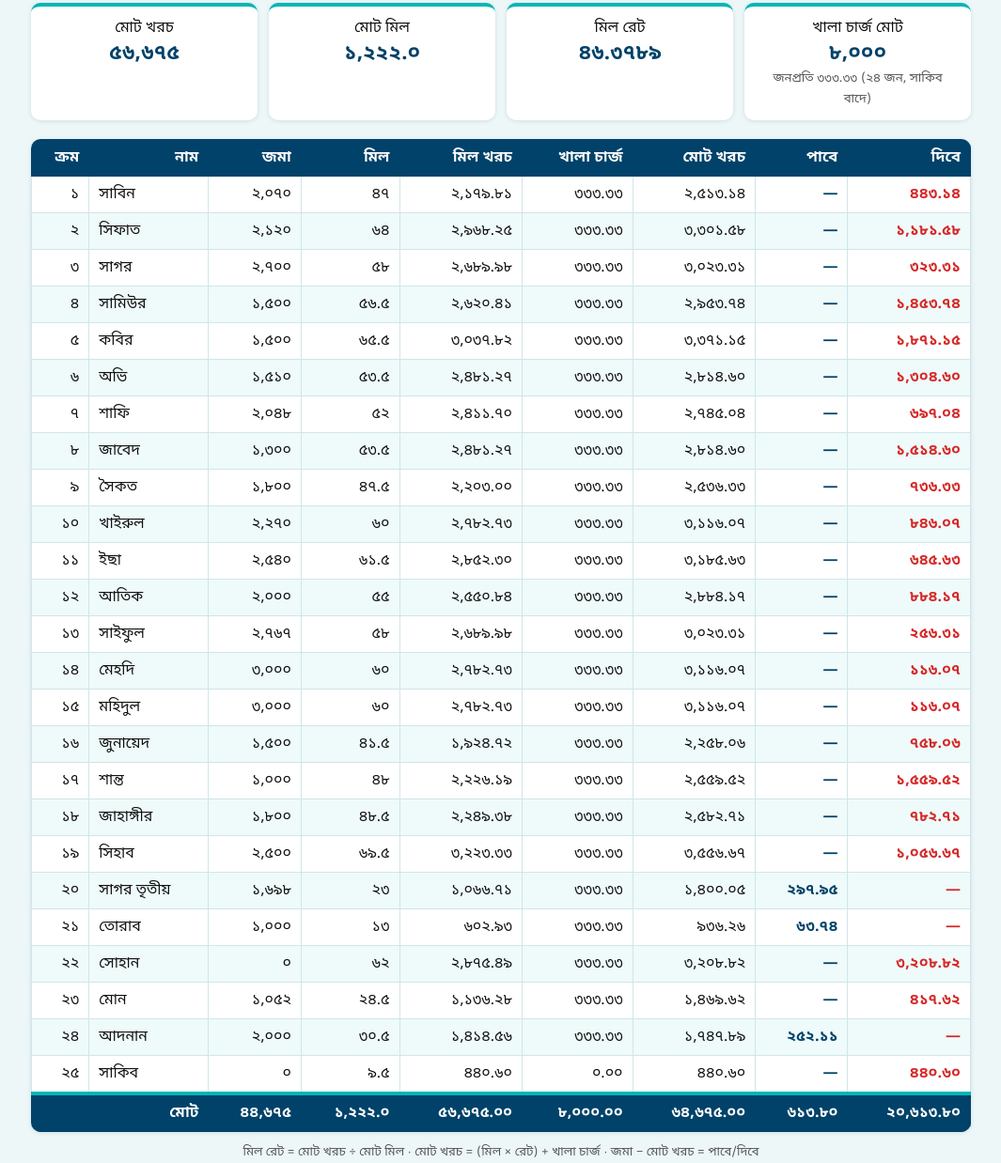
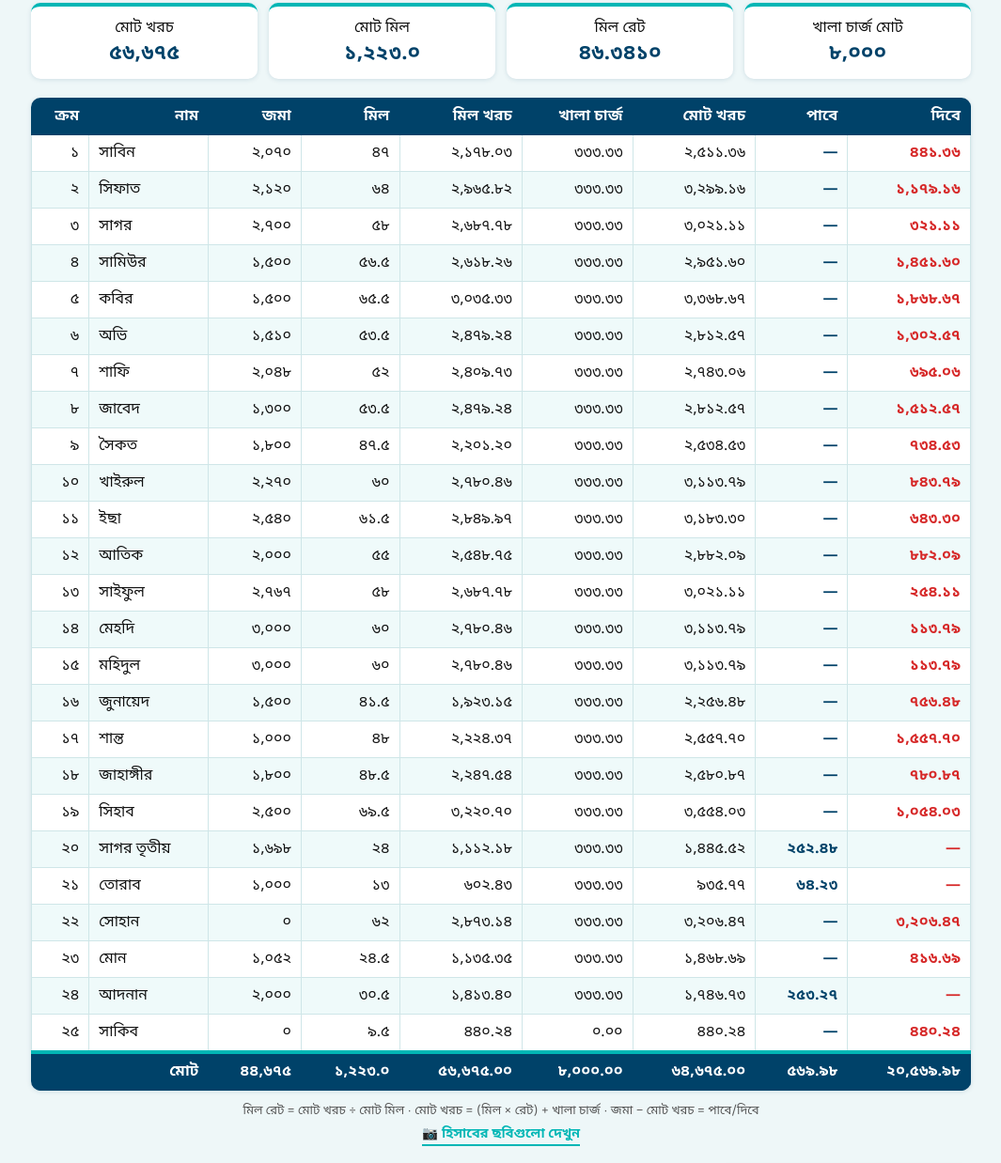
Before and after one commit to sumujnibeen/mill_hisab, a plain HTML site: page index.html in a window 1280 px wide. Shown: the part 331-1569 px from the top of the page at 94% size, without its empty margins (107-1172 px from the left). Drawn offline with Linux system fonts and the light colour scheme.

Commit message:
Update index.html

```diff
--- a/index.html
+++ b/index.html
@@ -264,9 +264,9 @@
 
     <div class="cards">
       <div class="card">মোট খরচ<b>৫৬,৬৭৫</b></div>
-      <div class="card">মোট মিল<b>১,২২২.০</b></div>
-      <div class="card">মিল রেট<b>৪৬.৩৭৮৯</b></div>
-      <div class="card">খালা চার্জ মোট<b>৮,০০০</b><small>জনপ্রতি ৩৩৩.৩৩ (২৪ জন, সাকিব বাদে)</small></div>
+      <div class="card">মোট মিল<b>১,২২৩.০</b></div>
+      <div class="card">মিল রেট<b>৪৬.৩৪১০</b></div>
+      <div class="card">খালা চার্জ মোট<b>৮,০০০</b></div>
     </div>
 
     <div class="wrap">
@@ -287,299 +287,297 @@
         <tbody>
         <tr>
           <td>১</td>
-          <td class="n">সাবিন</td>
+          <td class=n>সাবিন</td>
           <td>২,০৭০</td>
           <td>৪৭</td>
-          <td>২,১৭৯.৮১</td>
+          <td>২,১৭৮.০৩</td>
           <td>৩৩৩.৩৩</td>
-          <td>২,৫১৩.১৪</td>
-          <td class="get">—</td>
-          <td class="pay">৪৪৩.১৪</td>
+          <td>২,৫১১.৩৬</td>
+          <td class=get>—</td>
+          <td class=pay>৪৪১.৩৬</td>
         </tr>
         <tr>
           <td>২</td>
-          <td class="n">সিফাত</td>
+          <td class=n>সিফাত</td>
           <td>২,১২০</td>
           <td>৬৪</td>
-          <td>২,৯৬৮.২৫</td>
+          <td>২,৯৬৫.৮২</td>
           <td>৩৩৩.৩৩</td>
-          <td>৩,৩০১.৫৮</td>
-          <td class="get">—</td>
-          <td class="pay">১,১৮১.৫৮</td>
+          <td>৩,২৯৯.১৬</td>
+          <td class=get>—</td>
+          <td class=pay>১,১৭৯.১৬</td>
         </tr>
         <tr>
           <td>৩</td>
-          <td class="n">সাগর</td>
+          <td class=n>সাগর</td>
           <td>২,৭০০</td>
           <td>৫৮</td>
-          <td>২,৬৮৯.৯৮</td>
+          <td>২,৬৮৭.৭৮</td>
           <td>৩৩৩.৩৩</td>
-          <td>৩,০২৩.৩১</td>
-          <td class="get">—</td>
-          <td class="pay">৩২৩.৩১</td>
+          <td>৩,০২১.১১</td>
+          <td class=get>—</td>
+          <td class=pay>৩২১.১১</td>
         </tr>
         <tr>
           <td>৪</td>
-          <td class="n">সামিউর</td>
+          <td class=n>সামিউর</td>
           <td>১,৫০০</td>
           <td>৫৬.৫</td>
-          <td>২,৬২০.৪১</td>
+          <td>২,৬১৮.২৬</td>
           <td>৩৩৩.৩৩</td>
-          <td>২,৯৫৩.৭৪</td>
-          <td class="get">—</td>
-          <td class="pay">১,৪৫৩.৭৪</td>
+          <td>২,৯৫১.৬০</td>
+          <td class=get>—</td>
+          <td class=pay>১,৪৫১.৬০</td>
         </tr>
         <tr>
           <td>৫</td>
-          <td class="n">কবির</td>
+          <td class=n>কবির</td>
           <td>১,৫০০</td>
           <td>৬৫.৫</td>
-          <td>৩,০৩৭.৮২</td>
+          <td>৩,০৩৫.৩৩</td>
           <td>৩৩৩.৩৩</td>
-          <td>৩,৩৭১.১৫</td>
-          <td class="get">—</td>
-          <td class="pay">১,৮৭১.১৫</td>
+          <td>৩,৩৬৮.৬৭</td>
+          <td class=get>—</td>
+          <td class=pay>১,৮৬৮.৬৭</td>
         </tr>
         <tr>
           <td>৬</td>
-          <td class="n">অভি</td>
+          <td class=n>অভি</td>
           <td>১,৫১০</td>
           <td>৫৩.৫</td>
-          <td>২,৪৮১.২৭</td>
+          <td>২,৪৭৯.২৪</td>
           <td>৩৩৩.৩৩</td>
-          <td>২,৮১৪.৬০</td>
-          <td class="get">—</td>
-          <td class="pay">১,৩০৪.৬০</td>
+          <td>২,৮১২.৫৭</td>
+          <td class=get>—</td>
+          <td class=pay>১,৩০২.৫৭</td>
         </tr>
         <tr>
           <td>৭</td>
-          <td class="n">শাফি</td>
+          <td class=n>শাফি</td>
           <td>২,০৪৮</td>
           <td>৫২</td>
-          <td>২,৪১১.৭০</td>
+          <td>২,৪০৯.৭৩</td>
           <td>৩৩৩.৩৩</td>
-          <td>২,৭৪৫.০৪</td>
-          <td class="get">—</td>
-          <td class="pay">৬৯৭.০৪</td>
+          <td>২,৭৪৩.০৬</td>
+          <td class=get>—</td>
+          <td class=pay>৬৯৫.০৬</td>
         </tr>
         <tr>
           <td>৮</td>
-          <td class="n">জাবেদ</td>
+          <td class=n>জাবেদ</td>
           <td>১,৩০০</td>
           <td>৫৩.৫</td>
-          <td>২,৪৮১.২৭</td>
+          <td>২,৪৭৯.২৪</td>
           <td>৩৩৩.৩৩</td>
-          <td>২,৮১৪.৬০</td>
-          <td class="get">—</td>
-          <td class="pay">১,৫১৪.৬০</td>
+          <td>২,৮১২.৫৭</td>
+          <td class=get>—</td>
+          <td class=pay>১,৫১২.৫৭</td>
         </tr>
         <tr>
           <td>৯</td>
-          <td class="n">সৈকত</td>
+          <td class=n>সৈকত</td>
           <td>১,৮০০</td>
           <td>৪৭.৫</td>
-          <td>২,২০৩.০০</td>
+          <td>২,২০১.২০</td>
           <td>৩৩৩.৩৩</td>
-          <td>২,৫৩৬.৩৩</td>
-          <td class="get">—</td>
-          <td class="pay">৭৩৬.৩৩</td>
+          <td>২,৫৩৪.৫৩</td>
+          <td class=get>—</td>
+          <td class=pay>৭৩৪.৫৩</td>
         </tr>
         <tr>
           <td>১০</td>
-          <td class="n">খাইরুল</td>
+          <td class=n>খাইরুল</td>
           <td>২,২৭০</td>
           <td>৬০</td>
-          <td>২,৭৮২.৭৩</td>
+          <td>২,৭৮০.৪৬</td>
           <td>৩৩৩.৩৩</td>
-          <td>৩,১১৬.০৭</td>
-          <td class="get">—</td>
-          <td class="pay">৮৪৬.০৭</td>
+          <td>৩,১১৩.৭৯</td>
+          <td class=get>—</td>
+          <td class=pay>৮৪৩.৭৯</td>
         </tr>
         <tr>
           <td>১১</td>
-          <td class="n">ইছা</td>
+          <td class=n>ইছা</td>
           <td>২,৫৪০</td>
           <td>৬১.৫</td>
-          <td>২,৮৫২.৩০</td>
+          <td>২,৮৪৯.৯৭</td>
           <td>৩৩৩.৩৩</td>
-          <td>৩,১৮৫.৬৩</td>
-          <td class="get">—</td>
-          <td class="pay">৬৪৫.৬৩</td>
+          <td>৩,১৮৩.৩০</td>
+          <td class=get>—</td>
+          <td class=pay>৬৪৩.৩০</td>
         </tr>
         <tr>
           <td>১২</td>
-          <td class="n">আতিক</td>
+          <td class=n>আতিক</td>
           <td>২,০০০</td>
           <td>৫৫</td>
-          <td>২,৫৫০.৮৪</td>
+          <td>২,৫৪৮.৭৫</td>
           <td>৩৩৩.৩৩</td>
-          <td>২,৮৮৪.১৭</td>
-          <td class="get">—</td>
-          <td class="pay">৮৮৪.১৭</td>
+          <td>২,৮৮২.০৯</td>
+          <td class=get>—</td>
+          <td class=pay>৮৮২.০৯</td>
         </tr>
         <tr>
           <td>১৩</td>
-          <td class="n">সাইফুল</td>
+          <td class=n>সাইফুল</td>
           <td>২,৭৬৭</td>
           <td>৫৮</td>
-          <td>২,৬৮৯.৯৮</td>
+          <td>২,৬৮৭.৭৮</td>
           <td>৩৩৩.৩৩</td>
-          <td>৩,০২৩.৩১</td>
-          <td class="get">—</td>
-          <td class="pay">২৫৬.৩১</td>
+          <td>৩,০২১.১১</td>
+          <td class=get>—</td>
+          <td class=pay>২৫৪.১১</td>
         </tr>
         <tr>
           <td>১৪</td>
-          <td class="n">মেহদি</td>
+          <td class=n>মেহদি</td>
           <td>৩,০০০</td>
           <td>৬০</td>
-          <td>২,৭৮২.৭৩</td>
+          <td>২,৭৮০.৪৬</td>
           <td>৩৩৩.৩৩</td>
-          <td>৩,১১৬.০৭</td>
-          <td class="get">—</td>
-          <td class="pay">১১৬.০৭</td>
+          <td>৩,১১৩.৭৯</td>
+          <td class=get>—</td>
+          <td class=pay>১১৩.৭৯</td>
         </tr>
         <tr>
           <td>১৫</td>
-          <td class="n">মহিদুল</td>
+          <td class=n>মহিদুল</td>
           <td>৩,০০০</td>
           <td>৬০</td>
-          <td>২,৭৮২.৭৩</td>
+          <td>২,৭৮০.৪৬</td>
           <td>৩৩৩.৩৩</td>
-          <td>৩,১১৬.০৭</td>
-          <td class="get">—</td>
-          <td class="pay">১১৬.০৭</td>
+          <td>৩,১১৩.৭৯</td>
+          <td class=get>—</td>
+          <td class=pay>১১৩.৭৯</td>
         </tr>
         <tr>
           <td>১৬</td>
-          <td class="n">জুনায়েদ</td>
+          <td class=n>জুনায়েদ</td>
           <td>১,৫০০</td>
           <td>৪১.৫</td>
-          <td>১,৯২৪.৭২</td>
+          <td>১,৯২৩.১৫</td>
           <td>৩৩৩.৩৩</td>
-          <td>২,২৫৮.০৬</td>
-          <td class="get">—</td>
-          <td class="pay">৭৫৮.০৬</td>
+          <td>২,২৫৬.৪৮</td>
+          <td class=get>—</td>
+          <td class=pay>৭৫৬.৪৮</td>
         </tr>
         <tr>
           <td>১৭</td>
-          <td class="n">শান্ত</td>
+          <td class=n>শান্ত</td>
           <td>১,০০০</td>
           <td>৪৮</td>
-          <td>২,২২৬.১৯</td>
+          <td>২,২২৪.৩৭</td>
           <td>৩৩৩.৩৩</td>
-          <td>২,৫৫৯.৫২</td>
-          <td class="get">—</td>
-          <td class="pay">১,৫৫৯.৫২</td>
+          <td>২,৫৫৭.৭০</td>
+          <td class=get>—</td>
+          <td class=pay>১,৫৫৭.৭০</td>
         </tr>
         <tr>
           <td>১৮</td>
-          <td class="n">জাহাঙ্গীর</td>
+          <td class=n>জাহাঙ্গীর</td>
           <td>১,৮০০</td>
           <td>৪৮.৫</td>
-          <td>২,২৪৯.৩৮</td>
+          <td>২,২৪৭.৫৪</td>
           <td>৩৩৩.৩৩</td>
-          <td>২,৫৮২.৭১</td>
-          <td class="get">—</td>
-          <td class="pay">৭৮২.৭১</td>
+          <td>২,৫৮০.৮৭</td>
+          <td class=get>—</td>
+          <td class=pay>৭৮০.৮৭</td>
         </tr>
         <tr>
           <td>১৯</td>
-          <td class="n">সিহাব</td>
+          <td class=n>সিহাব</td>
           <td>২,৫০০</td>
           <td>৬৯.৫</td>
-          <td>৩,২২৩.৩৩</td>
+          <td>৩,২২০.৭০</td>
           <td>৩৩৩.৩৩</td>
-          <td>৩,৫৫৬.৬৭</td>
-          <td class="get">—</td>
-          <td class="pay">১,০৫৬.৬৭</td>
+          <td>৩,৫৫৪.০৩</td>
+          <td class=get>—</td>
+          <td class=pay>১,০৫৪.০৩</td>
         </tr>
         <tr>
           <td>২০</td>
-          <td class="n">সাগর তৃতীয়</td>
+          <td class=n>সাগর তৃতীয়</td>
           <td>১,৬৯৮</td>
-          <td>২৩</td>
-          <td>১,০৬৬.৭১</td>
+          <td>২৪</td>
+          <td>১,১১২.১৮</td>
           <td>৩৩৩.৩৩</td>
-          <td>১,৪০০.০৫</td>
-          <td class="get">২৯৭.৯৫</td>
-          <td class="pay">—</td>
+          <td>১,৪৪৫.৫২</td>
+          <td class=get>২৫২.৪৮</td>
+          <td class=pay>—</td>
         </tr>
         <tr>
           <td>২১</td>
-          <td class="n">তোরাব</td>
+          <td class=n>তোরাব</td>
           <td>১,০০০</td>
           <td>১৩</td>
-          <td>৬০২.৯৩</td>
+          <td>৬০২.৪৩</td>
           <td>৩৩৩.৩৩</td>
-          <td>৯৩৬.২৬</td>
-          <td class="get">৬৩.৭৪</td>
-          <td class="pay">—</td>
+          <td>৯৩৫.৭৭</td>
+          <td class=get>৬৪.২৩</td>
+          <td class=pay>—</td>
         </tr>
         <tr>
           <td>২২</td>
-          <td class="n">সোহান</td>
+          <td class=n>সোহান</td>
           <td>০</td>
           <td>৬২</td>
-          <td>২,৮৭৫.৪৯</td>
+          <td>২,৮৭৩.১৪</td>
           <td>৩৩৩.৩৩</td>
-          <td>৩,২০৮.৮২</td>
-          <td class="get">—</td>
-          <td class="pay">৩,২০৮.৮২</td>
+          <td>৩,২০৬.৪৭</td>
+          <td class=get>—</td>
+          <td class=pay>৩,২০৬.৪৭</td>
         </tr>
         <tr>
           <td>২৩</td>
-          <td class="n">মোন</td>
+          <td class=n>মোন</td>
           <td>১,০৫২</td>
           <td>২৪.৫</td>
-          <td>১,১৩৬.২৮</td>
+          <td>১,১৩৫.৩৫</td>
           <td>৩৩৩.৩৩</td>
-          <td>১,৪৬৯.৬২</td>
-          <td class="get">—</td>
-          <td class="pay">৪১৭.৬২</td>
+          <td>১,৪৬৮.৬৯</td>
+          <td class=get>—</td>
+          <td class=pay>৪১৬.৬৯</td>
         </tr>
         <tr>
           <td>২৪</td>
-          <td class="n">আদনান</td>
+          <td class=n>আদনান</td>
           <td>২,০০০</td>
           <td>৩০.৫</td>
-          <td>১,৪১৪.৫৬</td>
+          <td>১,৪১৩.৪০</td>
           <td>৩৩৩.৩৩</td>
-          <td>১,৭৪৭.৮৯</td>
-          <td class="get">২৫২.১১</td>
-          <td class="pay">—</td>
+          <td>১,৭৪৬.৭৩</td>
+          <td class=get>২৫৩.২৭</td>
+          <td class=pay>—</td>
         </tr>
         <tr>
           <td>২৫</td>
-          <td class="n">সাকিব</td>
+          <td class=n>সাকিব</td>
           <td>০</td>
           <td>৯.৫</td>
-          <td>৪৪০.৬০</td>
+          <td>৪৪০.২৪</td>
           <td>০.০০</td>
-          <td>৪৪০.৬০</td>
-          <td class="get">—</td>
-          <td class="pay">৪৪০.৬০</td>
+          <td>৪৪০.২৪</td>
+          <td class=get>—</td>
+          <td class=pay>৪৪০.২৪</td>
         </tr>
         </tbody>
         <tfoot>
         <tr>
-          <td colspan="2">মোট</td>
+          <td colspan=2>মোট</td>
           <td>৪৪,৬৭৫</td>
-          <td>১,২২২.০</td>
+          <td>১,২২৩.০</td>
           <td>৫৬,৬৭৫.০০</td>
           <td>৮,০০০.০০</td>
           <td>৬৪,৬৭৫.০০</td>
-          <td class="get">৬১৩.৮০</td>
-          <td class="pay">২০,৬১৩.৮০</td>
+          <td class=get>৫৬৯.৯৮</td>
+          <td class=pay>২০,৫৬৯.৯৮</td>
         </tr>
         </tfoot>
       </table>
     </div>
 
     <p class="note">মিল রেট = মোট খরচ ÷ মোট মিল · মোট খরচ = (মিল × রেট) + খালা চার্জ · জমা − মোট খরচ = পাবে/দিবে</p>
-
     <p class="photo-line"><a href="gallery.html">📷 হিসাবের ছবিগুলো দেখুন</a></p>
-
     <footer>
       <div class="sign">
         <div class="role">মিল ম্যানেজার</div>
```
